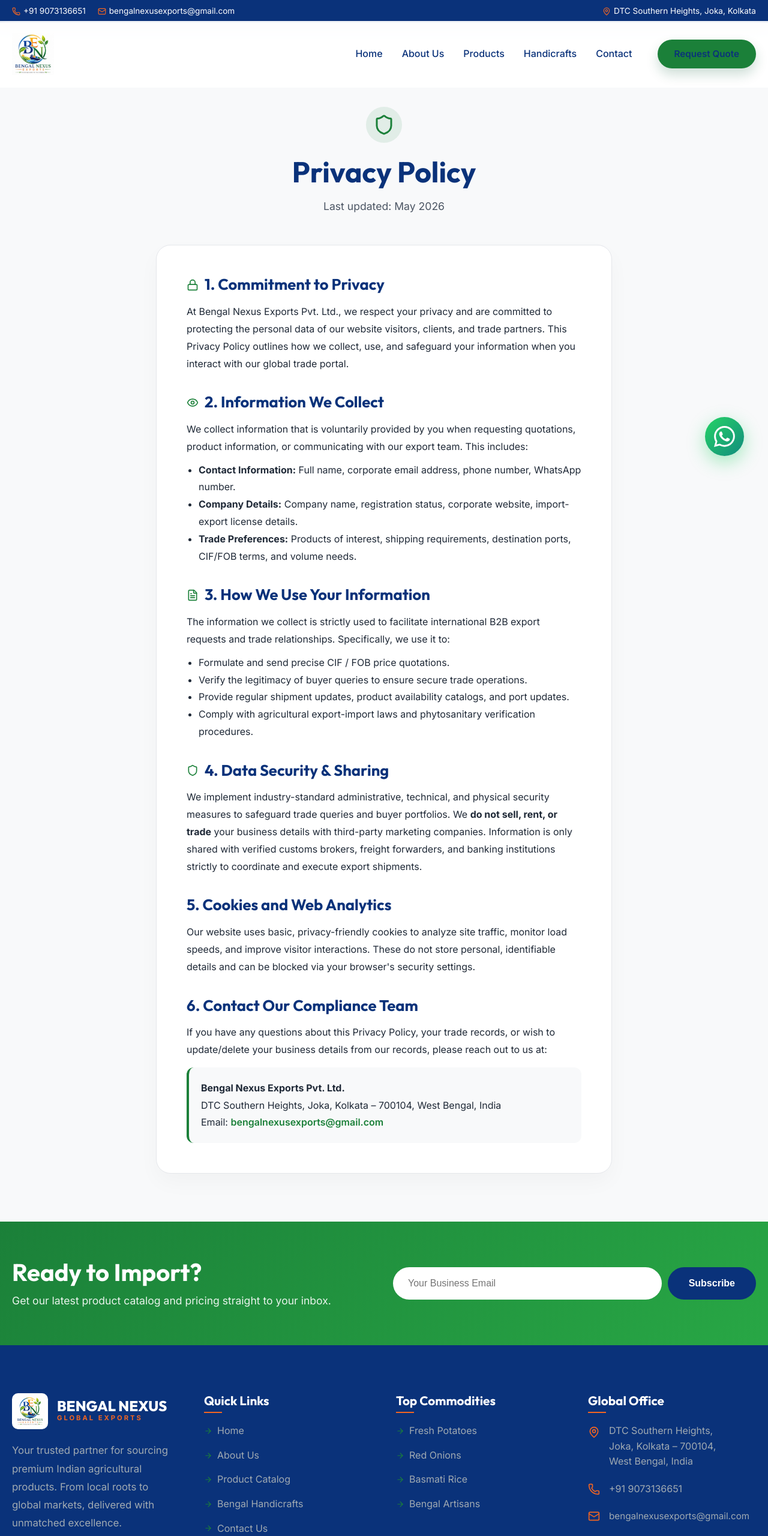
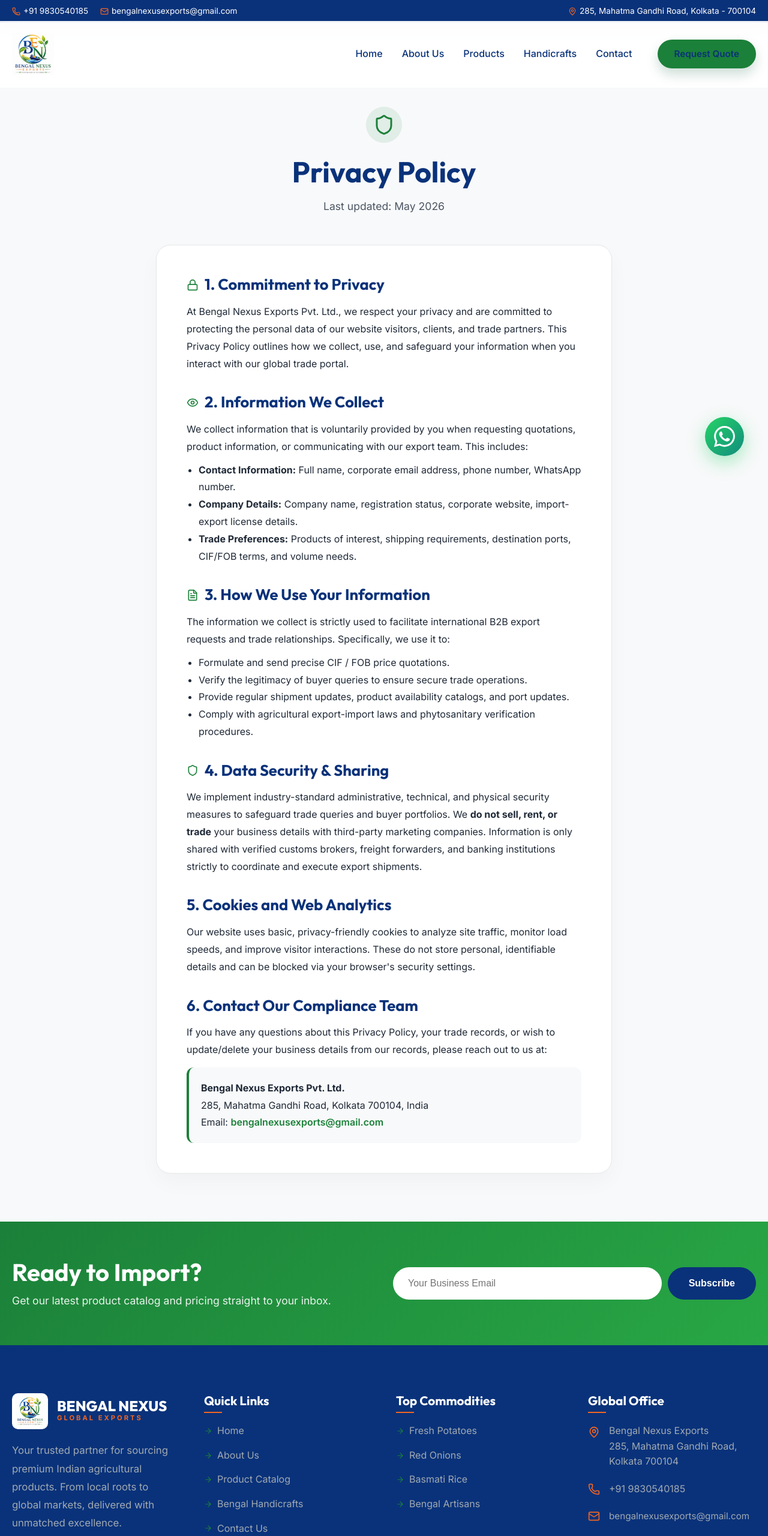
Before and after one commit to ppworkspacekolkata/bengal-nexus-mayur, a React (Vite) app: page /privacy-policy in a window 1280 px wide. Shown: the top 2560 px of the page at 60% size. Built offline with nearby package versions, Linux system fonts and the light colour scheme.

Commit message:
Update phone number to 9830540185 and corporate office address

```diff
--- a/src/App.jsx
+++ b/src/App.jsx
@@ -39,7 +39,7 @@
       <Footer />
 
       {/* Premium Sticky WhatsApp */}
-      <a href="https://wa.me/919073136651" target="_blank" rel="noreferrer" className="sticky-whatsapp" aria-label="Chat on WhatsApp" style={{
+      <a href="https://wa.me/919830540185" target="_blank" rel="noreferrer" className="sticky-whatsapp" aria-label="Chat on WhatsApp" style={{
         position: 'fixed', bottom: '40px', right: '40px', width: '65px', height: '65px',
         background: 'linear-gradient(135deg, #25D366, #128C7E)', color: 'white', borderRadius: '50%', display: 'flex',
         alignItems: 'center', justifyContent: 'center', fontSize: '30px', zIndex: 1000,
--- a/src/components/Footer.jsx
+++ b/src/components/Footer.jsx
@@ -80,11 +80,11 @@
             <ul style={{ display: 'flex', flexDirection: 'column', gap: '20px', color: '#A0AAB2' }}>
               <li style={{ display: 'flex', gap: '15px', alignItems: 'flex-start' }}>
                 <MapPin size={20} color="var(--accent-gold)" style={{ flexShrink: 0, marginTop: '5px' }} />
-                <span>DTC Southern Heights,<br />Joka, Kolkata – 700104,<br />West Bengal, India</span>
+                <span>Bengal Nexus Exports<br />285, Mahatma Gandhi Road,<br />Kolkata 700104</span>
               </li>
               <li style={{ display: 'flex', gap: '15px', alignItems: 'center' }}>
                 <Phone size={20} color="var(--accent-gold)" style={{ flexShrink: 0 }} />
-                <span>+91 9073136651</span>
+                <span>+91 9830540185</span>
               </li>
               <li style={{ display: 'flex', gap: '15px', alignItems: 'center' }}>
                 <Mail size={20} color="var(--accent-gold)" style={{ flexShrink: 0 }} />
--- a/src/components/Navbar.jsx
+++ b/src/components/Navbar.jsx
@@ -24,11 +24,11 @@
       <div className="top-bar">
         <div className="container top-bar-content">
           <div className="top-bar-info">
-            <span style={{ display: 'flex', alignItems: 'center', gap: '5px' }}><Phone size={14} color="var(--accent-gold)" /> +91 9073136651</span>
+            <span style={{ display: 'flex', alignItems: 'center', gap: '5px' }}><Phone size={14} color="var(--accent-gold)" /> +91 9830540185</span>
             <span style={{ display: 'flex', alignItems: 'center', gap: '5px' }}><Mail size={14} color="var(--accent-gold)" /> bengalnexusexports@gmail.com</span>
           </div>
           <div style={{ display: 'flex', gap: '20px' }}>
-            <span style={{ display: 'flex', alignItems: 'center', gap: '5px' }}><MapPin size={14} color="var(--accent-gold)" /> DTC Southern Heights, Joka, Kolkata</span>
+            <span style={{ display: 'flex', alignItems: 'center', gap: '5px' }}><MapPin size={14} color="var(--accent-gold)" /> 285, Mahatma Gandhi Road, Kolkata - 700104</span>
           </div>
         </div>
       </div>
@@ -80,7 +80,7 @@
               <Link to="/contact" className="btn btn-primary" onClick={() => setIsMobileMenuOpen(false)} style={{ marginTop: '10px', textAlign: 'center' }}>Request Quote</Link>
 
               <div style={{ marginTop: '20px', display: 'flex', flexDirection: 'column', gap: '10px', color: 'var(--text-muted)' }}>
-                <span style={{ display: 'flex', alignItems: 'center', gap: '8px' }}><Phone size={16} color="var(--primary-green)" /> +91 9073136651</span>
+                <span style={{ display: 'flex', alignItems: 'center', gap: '8px' }}><Phone size={16} color="var(--primary-green)" /> +91 9830540185</span>
                 <span style={{ display: 'flex', alignItems: 'center', gap: '8px' }}><Mail size={16} color="var(--primary-green)" /> bengalnexusexports@gmail.com</span>
               </div>
             </motion.div>
--- a/src/pages/Contact.jsx
+++ b/src/pages/Contact.jsx
@@ -71,7 +71,7 @@
                 </div>
                 <div>
                   <h4 style={{ color: 'white', marginBottom: '8px', fontSize: '1.2rem' }}>Corporate Office</h4>
-                  <p style={{ color: '#A0AAB2', lineHeight: '1.6' }}>DTC Southern Heights,<br />Joka, Kolkata – 700104,<br />West Bengal, India</p>
+                  <p style={{ color: '#A0AAB2', lineHeight: '1.6' }}>Bengal Nexus Exports<br />285, Mahatma Gandhi Road,<br />Kolkata 700104</p>
                 </div>
               </div>
 
@@ -81,7 +81,7 @@
                 </div>
                 <div>
                   <h4 style={{ color: 'white', marginBottom: '8px', fontSize: '1.2rem' }}>Direct Line</h4>
-                  <p style={{ color: '#A0AAB2', lineHeight: '1.6' }}>+91 9073136651<br/><span style={{ fontSize: '0.9rem', color: 'var(--primary-green)' }}>Available on WhatsApp</span></p>
+                  <p style={{ color: '#A0AAB2', lineHeight: '1.6' }}>+91 9830540185<br/><span style={{ fontSize: '0.9rem', color: 'var(--primary-green)' }}>Available on WhatsApp</span></p>
                 </div>
               </div>
 
--- a/src/pages/PrivacyPolicy.jsx
+++ b/src/pages/PrivacyPolicy.jsx
@@ -85,7 +85,7 @@
             </p>
             <div style={{ marginTop: '15px', padding: '20px', background: 'var(--bg-offwhite)', borderRadius: '12px', borderLeft: '4px solid var(--primary-green)' }}>
               <strong>Bengal Nexus Exports Pvt. Ltd.</strong><br />
-              DTC Southern Heights, Joka, Kolkata – 700104, West Bengal, India<br />
+              285, Mahatma Gandhi Road, Kolkata 700104, India<br />
               Email: <a href="mailto:bengalnexusexports@gmail.com" style={{ color: 'var(--primary-green)', fontWeight: '600' }}>bengalnexusexports@gmail.com</a>
             </div>
           </section>
```
